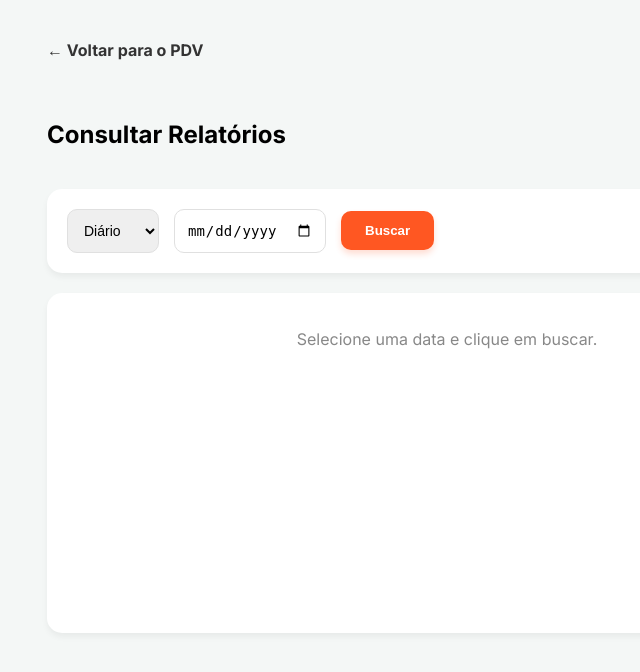
After one commit to ThiagoL159/ProjetoLanchonete, a Flask app: template templates/relatorio.html in a window 1280 px wide. The commit adds this page. Shown: the top 672 px of the page, without its empty margins (193-833 px from the left). Run offline with Flask 3, Linux system fonts and the light colour scheme; the template is opened without the code that fills it, so the values that code supplies are empty.

Commit message:
readme! e relatorio reparos

```diff
--- /dev/null
+++ b/templates/relatorio.html
@@ -0,0 +1,156 @@
+<!DOCTYPE html>
+<html lang="pt-BR">
+<head>
+    <meta charset="UTF-8">
+    <meta name="viewport" content="width=device-width, initial-scale=1.0">
+    <title>Relatórios - PDV Lanchonete</title>
+    <link rel="stylesheet" href="../static/style.css">
+    <style>
+        .tela-relatorio {
+            padding: 40px;
+            display: flex;
+            flex-direction: column;
+            gap: 20px;
+            max-width: 800px;
+            margin: 0 auto;
+        }
+        .header-relatorio {
+            background-color: white;
+            padding: 20px;
+            border-radius: 15px;
+            box-shadow: 0 4px 6px rgba(0, 0, 0, 0.05);
+            display: flex;
+            gap: 15px;
+            align-items: center;
+        }
+        .header-relatorio select, .header-relatorio input {
+            padding: 12px;
+            border-radius: 10px;
+            border: 1px solid #e0e0e0;
+            font-size: 14px;
+            outline: none;
+        }
+        .header-relatorio button {
+            padding: 12px 24px;
+            border-radius: 10px;
+            font-weight: 600;
+            background-color: #ff5722;
+            color: white;
+            border: none;
+            cursor: pointer;
+            box-shadow: 0 4px 6px rgba(255, 87, 34, 0.2);
+            transition: transform 0.2s;
+        }
+        .header-relatorio button:hover {
+            transform: translateY(-2px);
+        }
+        .resultado-relatorio {
+            background-color: white;
+            padding: 20px;
+            border-radius: 15px;
+            box-shadow: 0 4px 6px rgba(0, 0, 0, 0.05);
+            min-height: 300px;
+        }
+        .total-relatorio {
+            font-size: 24px;
+            font-weight: bold;
+            color: #ff5722;
+            text-align: right;
+            margin-top: 20px;
+        }
+        .voltar {
+            text-decoration: none;
+            color: #333;
+            font-weight: bold;
+            margin-bottom: 20px;
+            display: inline-block;
+        }
+    </style>
+</head>
+<body>
+    <div class="tela-relatorio">
+        <a href="/" class="voltar">← Voltar para o PDV</a>
+        <h2>Consultar Relatórios</h2>
+
+        <div class="header-relatorio">
+            <select id="tipo-relatorio" onchange="mudarTipoInput()">
+                <option value="dia">Diário</option>
+                <option value="mes">Mensal</option>
+            </select>
+            <input type="date" id="data-input">
+            <button onclick="buscarRelatorio()">Buscar</button>
+        </div>
+
+        <div class="resultado-relatorio">
+            <div class="lista-pedido" id="lista-resultados">
+                <p style="text-align:center; color:#888;">Selecione uma data e clique em buscar.</p>
+            </div>
+            <div class="total-relatorio" id="total-resultado" style="display: none;">
+                Total: R$ 0,00
+            </div>
+        </div>
+    </div>
+
+    <script>
+        function mudarTipoInput() {
+            const tipo = document.getElementById('tipo-relatorio').value;
+            const inputData = document.getElementById('data-input');
+            if (tipo === 'dia') {
+                inputData.type = 'date';
+            } else {
+                inputData.type = 'month';
+            }
+        }
+
+        async function buscarRelatorio() {
+            const tipo = document.getElementById('tipo-relatorio').value;
+            const data = document.getElementById('data-input').value;
+
+            if (!data) {
+                alert("Por favor, selecione uma data ou mês.");
+                return;
+            }
+
+            const url = \`/api/relatorio/\${tipo}/\${data}\`;
+
+            try {
+                const response = await fetch(url);
+                const result = await response.json();
+
+                const lista = document.getElementById('lista-resultados');
+                const totalDiv = document.getElementById('total-resultado');
+
+                lista.innerHTML = '';
+
+                if (result.pedidos.length === 0) {
+                    lista.innerHTML = '<p style="text-align:center; color:#888;">Nenhum pedido encontrado para esta data.</p>';
+                    totalDiv.style.display = 'none';
+                    return;
+                }
+
+                result.pedidos.forEach(pedido => {
+                    const div = document.createElement('div');
+                    div.className = 'item-pedido';
+                    div.innerHTML = \`
+                        <div class="item-info">
+                            <span class="item-nome">Pagamento: \${pedido.forma_pagamento}</span>
+                        </div>
+                        <div style="display:flex; gap: 20px; align-items:center;">
+                            <span style="font-size: 13px; color: #888;">\${pedido.data_hora}</span>
+                            <span class="item-preco">R$ \${pedido.valor.toFixed(2).replace('.', ',')}</span>
+                        </div>
+                    \`;
+                    lista.appendChild(div);
+                });
+
+                totalDiv.innerHTML = \`Total: R$ \${result.total.toFixed(2).replace('.', ',')}\`;
+                totalDiv.style.display = 'block';
+
+            } catch (error) {
+                console.error("Erro ao buscar relatório:", error);
+                alert("Ocorreu um erro ao buscar o relatório.");
+            }
+        }
+    </script>
+</body>
+</html>
```
Also changed, not shown: models.py (+7 -1 lines), static/script.js (+66 -0 lines), templates/homepage.html (+27 -1 lines), views.py (+33 -2 lines), README.md, banco.db.
